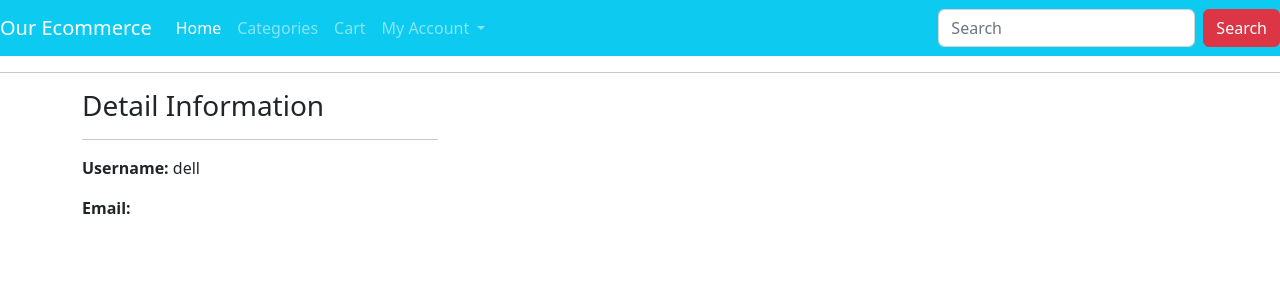
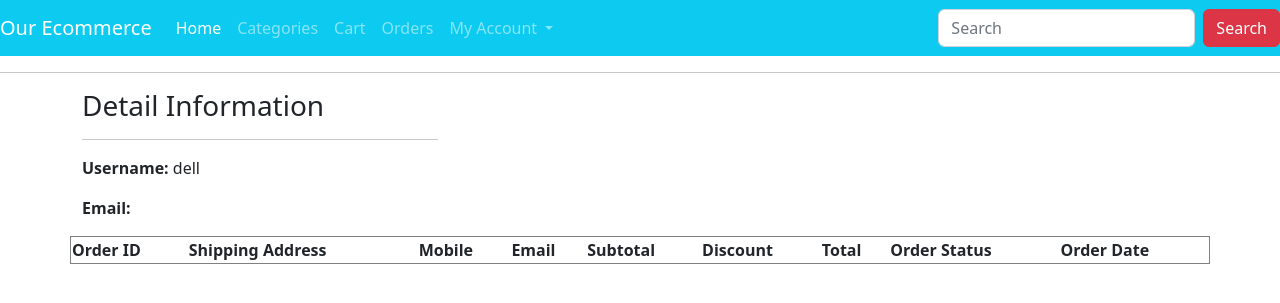
Before and after one commit to SandeshPAUDELs/djangoEcommerse, a Django app: page /profile/ in a window 1280 px wide. Shown: the top 303 px of the page. Run offline with Django 5.2, Linux system fonts and the light colour scheme; a user stored in the database is signed in; data comes from the database, SQL or seed files in the repository; lists and menus that the app fills with data are empty; some libraries are stand-ins or nearby versions.

Commit message:
displaying order of each user and order created by users for admin done

```diff
--- a/ecomapp1/forms.py
+++ b/ecomapp1/forms.py
@@ -5,4 +5,4 @@ from .models import  Order
 class CheckoutForm(forms.ModelForm):
     class Meta:
         model = Order
-        fields = ['ordered_by', 'shipping_address', 'mobile', 'email']
+        fields = ['shipping_address', 'mobile', 'email']
--- a/ecomapp1/templates/base.html
+++ b/ecomapp1/templates/base.html
@@ -37,6 +37,11 @@
                 <li class="nav-item">
                     <a class="nav-link" href="{% url 'mycart' %}">Cart</a>
                 </li>
+                {% if user.is_superuser %}
+                    <li class="nav-item">
+                        <a class="nav-link" href="{% url 'all_orders' %}">Orders</a>
+                    </li>
+                {% endif %}
 
                 <li class="nav-item dropdown">
                     <a class="nav-link dropdown-toggle" href="#" id="navbarDropdown" role="button"
--- a/ecomapp1/templates/my_profile.html
+++ b/ecomapp1/templates/my_profile.html
@@ -11,6 +11,36 @@
             <p><span class="font-weight-bold">Email: </span> {{user.email}}</p>
 
         </div>
+        <table border="1">
+            <thead>
+                <tr>
+                    <th>Order ID</th>
+                    <th>Shipping Address</th>
+                    <th>Mobile</th>
+                    <th>Email</th>
+                    <th>Subtotal</th>
+                    <th>Discount</th>
+                    <th>Total</th>
+                    <th>Order Status</th>
+                    <th>Order Date</th>
+                </tr>
+            </thead>
+            <tbody>
+                {% for order in orders %}
+                <tr>
+                    <td>{{ order.id }}</td>
+                    <td>{{ order.shipping_address }}</td>
+                    <td>{{ order.mobile }}</td>
+                    <td>{{ order.email }}</td>
+                    <td>{{ order.subTotal }}</td>
+                    <td>{{ order.discount }}</td>
+                    <td>{{ order.total }}</td>
+                    <td>{{ order.order_status }}</td>
+                    <td>{{ order.created_at }}</td>
+                </tr>
+                {% endfor %}
+            </tbody>
+        </table>
 
     </div>
 </div>
--- a/ecomapp1/templates/search.html
+++ b/ecomapp1/templates/search.html
@@ -17,7 +17,7 @@
                     <h4><a href="">{{result.title}}</a></h4>
                     <p>{{result.description|truncatewords:50}}</p>
                     <p>Return Policy: {{result.return_policy}}</p>
-                    <a href="" class="btn btn-primary">Add To Cart</a>
+                    <a href="{% url 'addtocart' p.id %}" class="btn btn-primary">Add To Cart</a>
                 </div>
             </div>
             {% endfor %}
--- a/ecomapp1/urls.py
+++ b/ecomapp1/urls.py
@@ -14,4 +14,6 @@ urlpatterns = [
     path('emptycart/', views.emptycart, name='emptycart'),
     path('checkout/', views.checkout, name='checkout'),
     path('profile/', views.profile, name='profile'),
+    path('all_orders/', views.all_orders, name='all_orders'),
+
 ]
--- a/ecomapp1/views.py
+++ b/ecomapp1/views.py
@@ -139,6 +139,8 @@ def emptycart(request):
 
 
 
+
+
 @login_required
 def checkout(request):
     user = request.user
@@ -149,14 +151,14 @@ def checkout(request):
             if cart_id:
                 cart_obj = Cart.objects.get(id=cart_id)
                 form.instance.cart = cart_obj
+                form.instance.ordered_by = user
                 form.instance.subTotal = cart_obj.total
                 form.instance.discount = 0
                 form.instance.total = cart_obj.total
-                form.instance.order_status = "Order Received"
+                form.instance.order_status = "Order Pending"
                 del request.session['cart_id']
                 form.save()
                 message = "Your order has been placed."
-                # return render(request, 'index.html', {'message': message})
                 product_list = Product.objects.all()
                 return render(request, 'index.html', {'product_list': product_list, 'message': message})
             else:
@@ -170,9 +172,7 @@ def checkout(request):
     else:
         cart_obj = None
 
-    if request.user.is_authenticated:
-        print('User is authenticated')
-    else:
+    if not request.user.is_authenticated:
         return redirect('/login/?next=/checkout/')
 
     context = {'form': form}
@@ -184,13 +184,15 @@ def checkout(request):
 
 
 
-
-
 def profile(request):
     if request.user.is_authenticated:
         user = request.user
-
-        orders = Order.objects.filter(cart__customer=user).order_by('-id')
+        orders = Order.objects.filter(ordered_by=user).order_by('-id')
         return render(request, 'my_profile.html', {'user': user, 'orders': orders})
     else:
         return redirect('/login/?next=/profile/')
+
+
+def all_orders(request):
+    orders = Order.objects.all().order_by('-id')
+    return render(request, 'ddmin_pages/orderspage.html', {'orders': orders})
```
Also changed, not shown: ecomapp1/models.py (+14 -9 lines), ecomapp1/templates/ddmin_pages/orderspage.html (added, +58 -0 lines), db.sqlite3, ecomapp/migrations/0005_alter_order_order_status.py (added), ecomapp/migrations/0006_alter_order_order_status.py (added), ecomapp1/migrations/0004_alter_order_order_status_alter_order_ordered_by.py (added), ecomapp1/migrations/0005_alter_order_order_status.py (added), media/products/window_LcyHaEP.webp (added).
